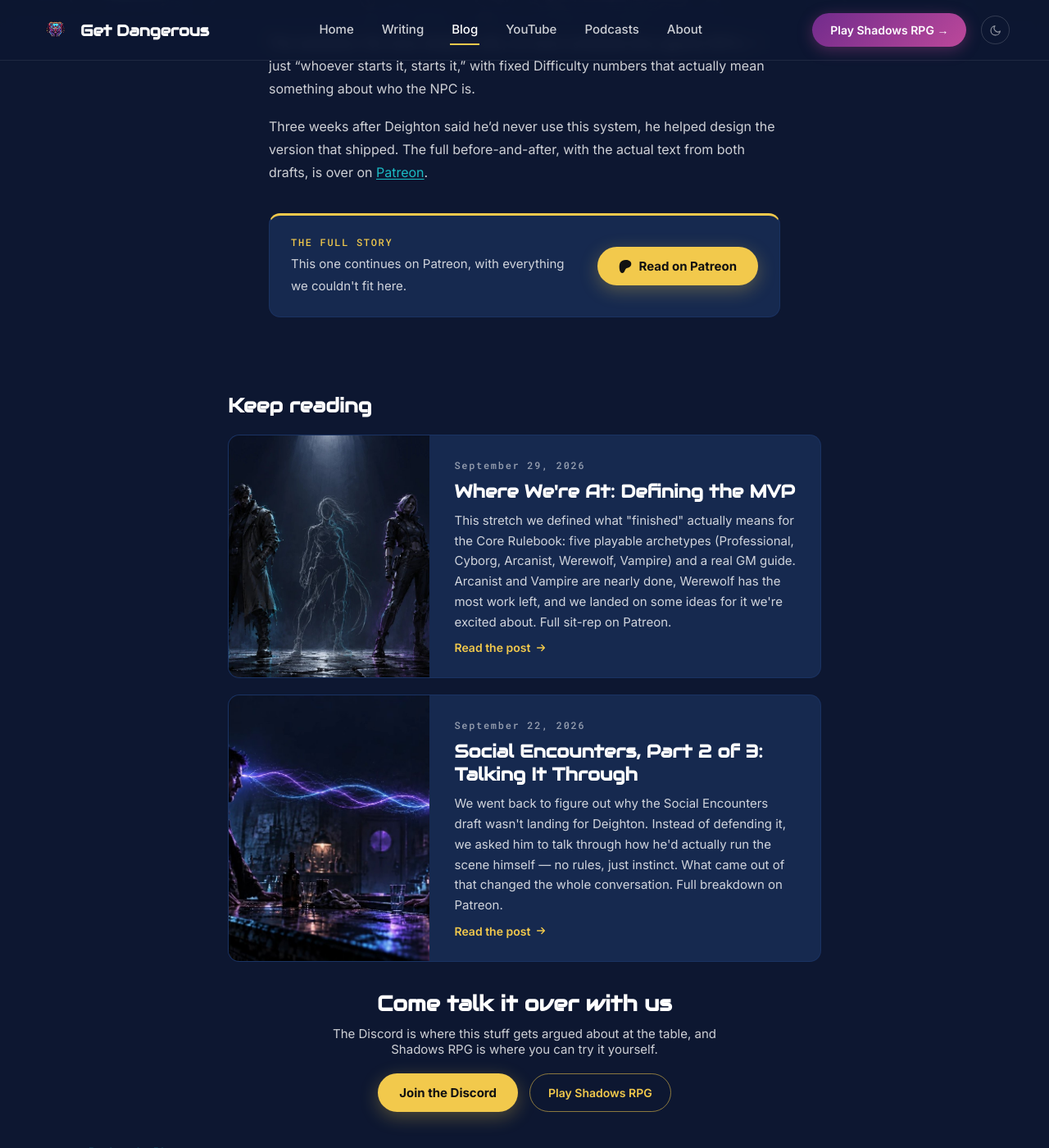
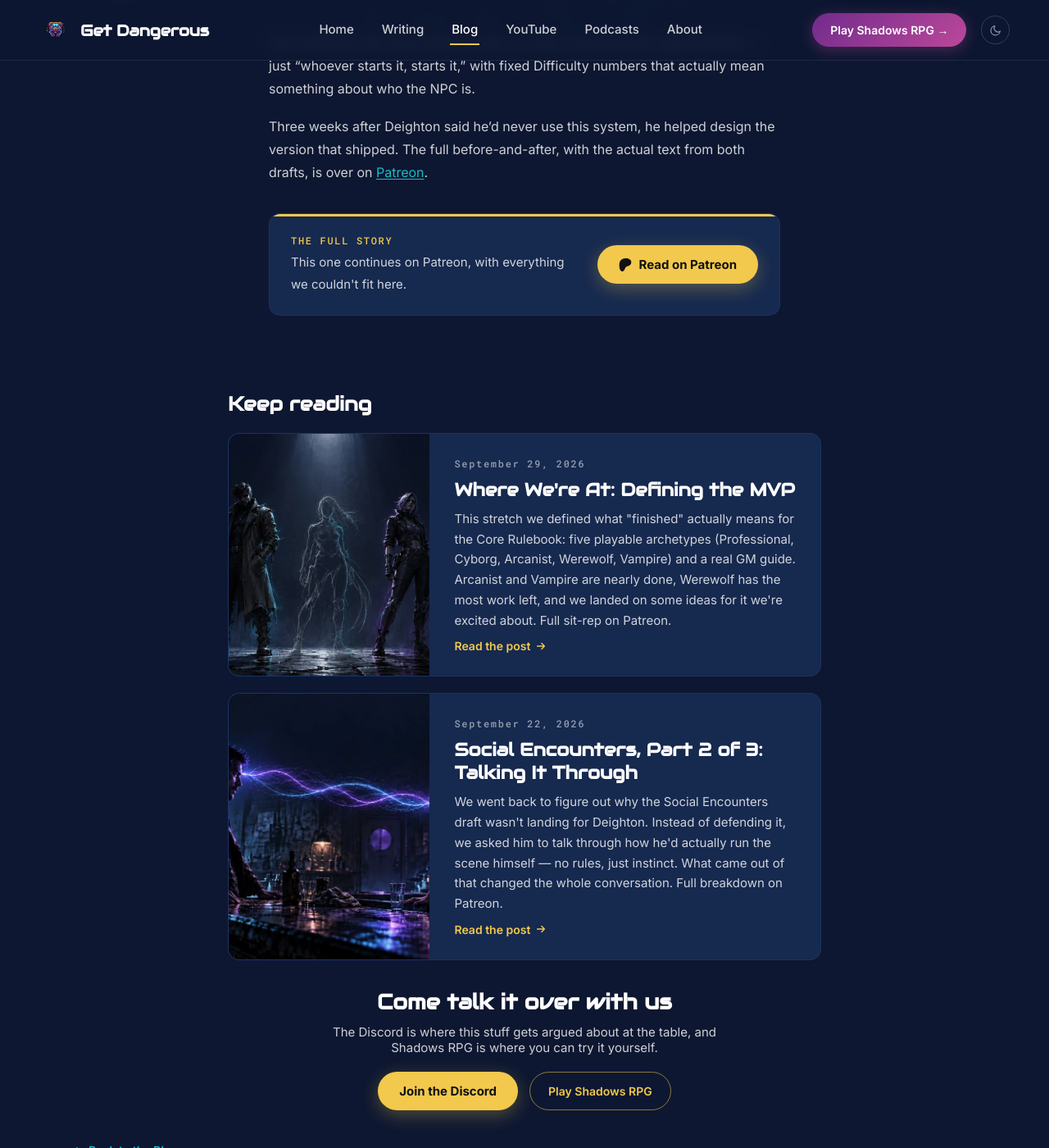
Before and after one commit to kazamuki/GetDangerousGames-Site, a Jekyll site: the page built from _posts/2026-09-26-social-encounters-part-3-wave-based-turns.md, in a window 1280 px wide and 1400 px high, scrolled down 380 px. Shown: the whole window at 82% size. Built offline with Jekyll 4.4.1, drawn with Linux system fonts in a browser that asks for light colours.

Commit message:
Patreon CTA: clip the gold top bar to the card's rounded corners
Co-Authored-By: Claude Sonnet 5.5 <noreply@anthropic.com>

```diff
--- a/assets/css/main.css
+++ b/assets/css/main.css
@@ -1367,12 +1367,21 @@ a { text-decoration: none; color: inherit; }
   border-radius: 14px;
   background: var(--card-bg);
   border: 1px solid var(--card-border);
-  border-top: 3px solid var(--accent-gold);
+  position: relative;
+  overflow: hidden; /* clips the gold top bar to the rounded corners */
   display: flex;
   align-items: center;
   justify-content: space-between;
   gap: 20px;
   flex-wrap: wrap;
+}
+
+.patreon-cta::before {
+  content: "";
+  position: absolute;
+  inset: 0 0 auto 0;
+  height: 3px;
+  background: var(--accent-gold);
 }
 
 .patreon-cta > div { flex: 1 1 260px; }
```
